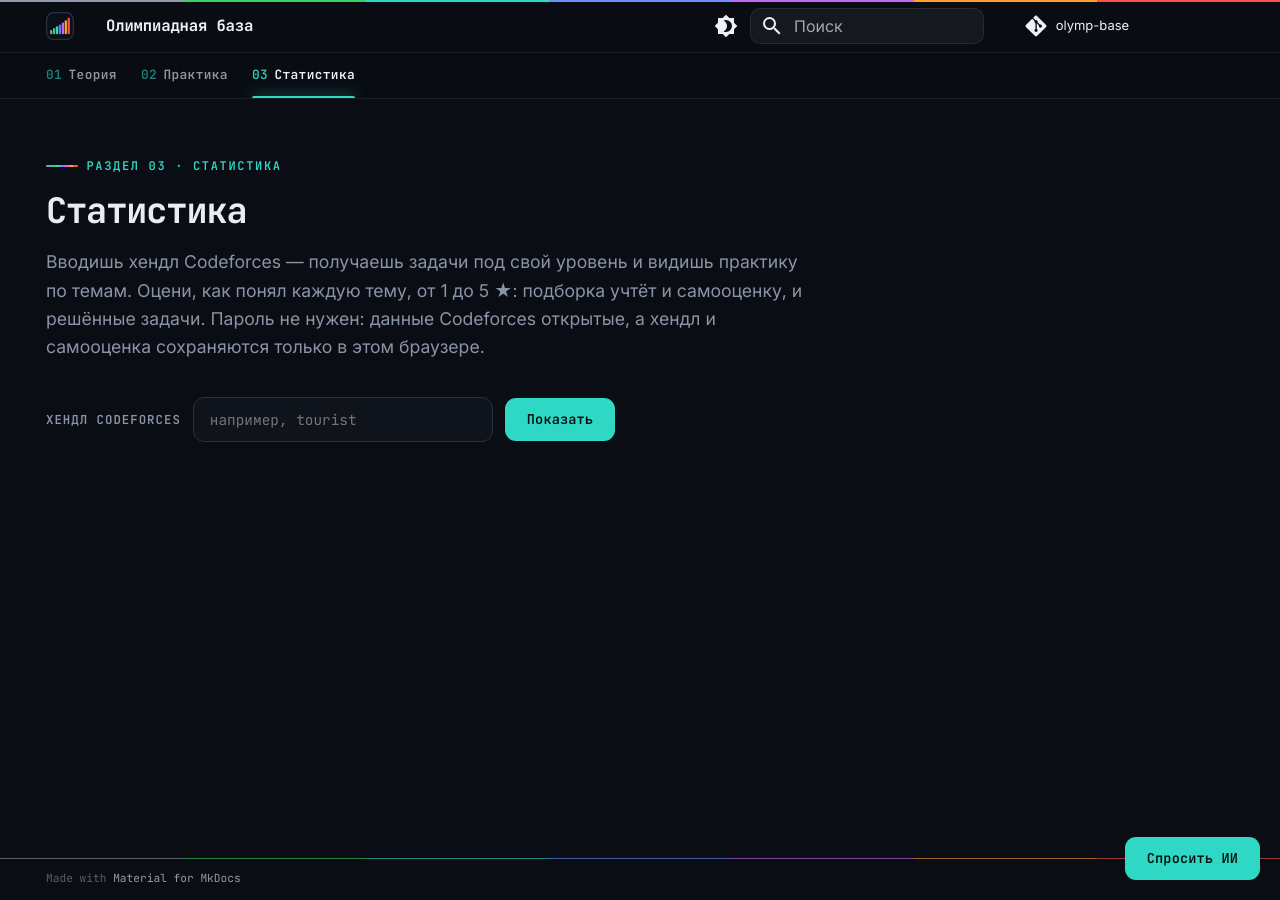
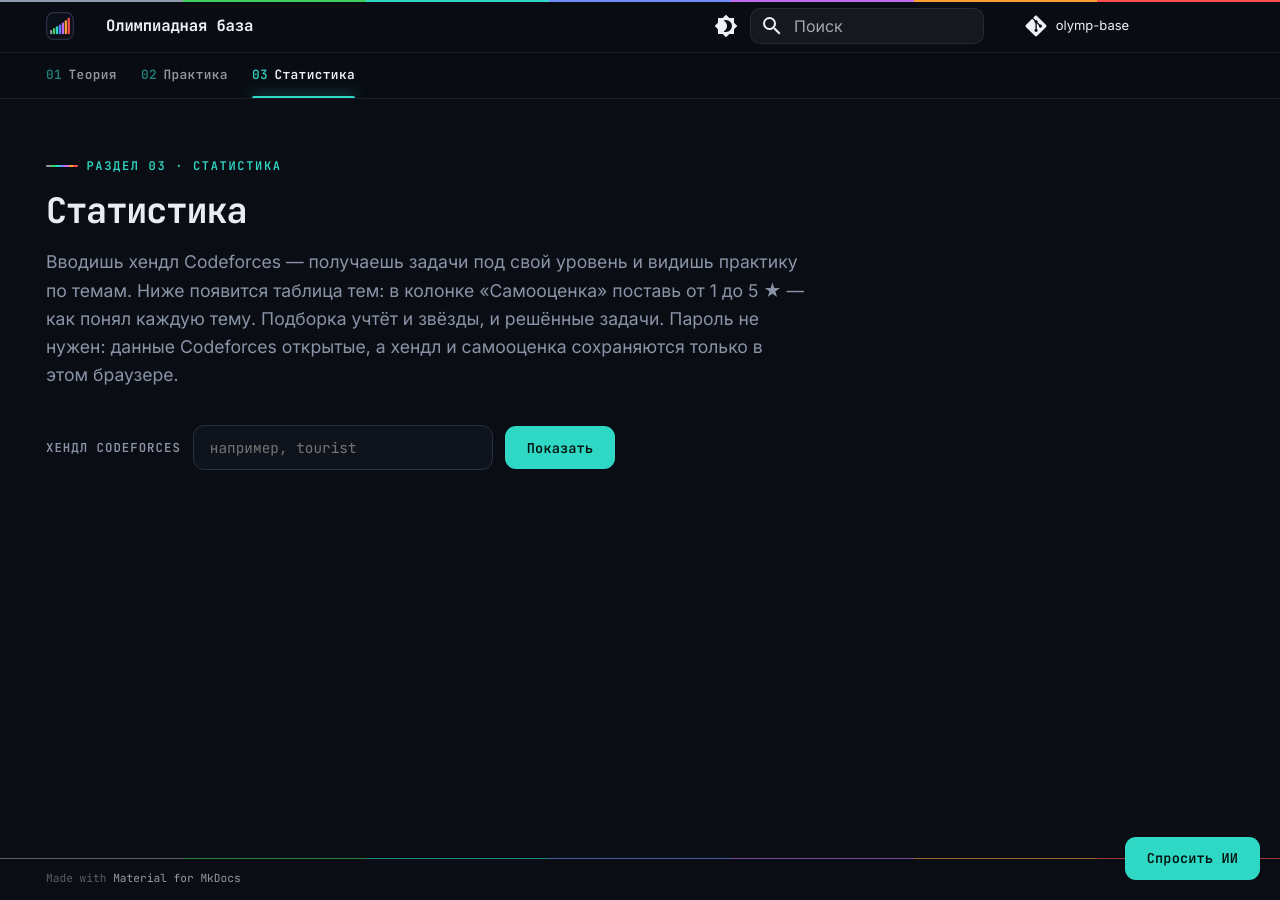
Before and after one commit to kuraguga4-hue/olymp-base, an MkDocs documentation site: the page built from docs/me.md, in a window 1280 px wide. Built offline with MkDocs 1.6.1 and Material for MkDocs 9.7.7, drawn with Linux system fonts in a browser that asks for light colours; comment, search, counter and statistics services are not loaded.

Commit message:
статистика: заметно, где ставить звёзды — подсказка над таблицей и в «Что дальше», пояснение свёрнуто
Agent: claude-opus-5-5

```diff
--- a/docs/js/progress.js
+++ b/docs/js/progress.js
@@ -639,7 +639,9 @@
         el("details", {}, el("summary", {}, "Как подбираются задачи"),
           el("p", {}, "Берём текущий рейтинг и сложность последних 30 уникальных решённых задач. Недавняя практика может сдвинуть ориентир на 100 пунктов; без рейтинга опираемся на решения. Для первого старта — 800–1000."),
           el("p", {}, "Предлагаем нерешённые задачи в этом диапазоне. Темы идут по очереди: сначала те, что ты оценил на 1–2 ★ (для них — самая простая задача диапазона), потом новые темы без практики, потом понятые темы, где мало решённых задач. Темы на 4–5 ★, где и по задачам CF «уверенно», — в последнюю очередь. Внутри очереди раньше идут темы с меньшей практикой на твоём уровне."))),
-      !hasCatalog && el("p", { class: "ob-note" }, "Общий каталог сейчас недоступен. Подбираем задачи из подборок сайта; статистика и отметки работают."),
+      !ratings.size && el("p", {}, el("strong", {}, "Оцени темы звёздами"), " в таблице ", el("a", { href: "#ob-topics" }, "«Темы»"),
+        " ниже — подборка учтёт, как ты понял каждую тему."),
+      !hasCatalog && el("p", { class: "ob-note" }, "Общий каталог сейчас недоступен. Подбираем задачи из подборок сайта; статистика и самооценка работают."),
       next.length
         ? el("div", { class: "grid" }, next)
         : el("p", {}, "Подходящих нерешённых задач в этом диапазоне пока нет. Открой подборку нужной темы ниже."),
@@ -717,19 +719,21 @@
     });
     return el(
       "section",
-      {},
+      { id: "ob-topics" },
       el("h2", {}, "Темы"),
       el("p", {}, count),
-      el(
-        "p",
-        { class: "ob-note" },
-        `Оцени, как понял каждую тему: 1 ★ — не понял, 3 ★ — понял основное, 5 ★ — могу объяснить другому. Повторное нажатие на ту же звезду снимает оценку. Самооценка не добавляет решённых задач, но меняет «Что дальше». Практика на CF: «начал» — 1–2 задачи, «в процессе» — 3–4 или почти все ниже ориентира, «уверенно» — 5 и больше, из них хотя бы 2 сложностью от ${training.low}. Практика считается по всей полученной истории Codeforces: по тегам и задачам подборки, включая Gym. Для тем без CF-тега считаем только подборку. Решения Gym засчитываются, если Codeforces вернул их в истории; оценки ИИ не заменяют официальный рейтинг решений. Общие теги дают приблизительное соответствие: например, задача с тегом trees не обязательно требует LCA.`,
-      ),
+      el("p", {}, el("strong", {}, "Поставь звёзды в колонке «Самооценка»"),
+        ": 1 ★ — не понял, 3 ★ — понял основное, 5 ★ — могу объяснить другому. Повторное нажатие на ту же звезду снимает оценку. «Что дальше» сразу учтёт оценку; решённых задач она не добавляет."),
       savedMessage,
       el("div", { class: "ob-topics-scroll", tabindex: "0", role: "region", "aria-label": "Прогресс по темам" }, el(
         "table", {},
         el("thead", {}, el("tr", {}, ["Тема", "Самооценка", "Практика на CF", "Материалы"].map((h) => el("th", {}, h)))),
         el("tbody", {}, body),
+      )),
+      el("details", {}, el("summary", {}, "Как считается «Практика на CF»"), el(
+        "p",
+        { class: "ob-note" },
+        `«Начал» — 1–2 решённые задачи по теме, «в процессе» — 3–4 или почти все ниже ориентира, «уверенно» — 5 и больше, из них хотя бы 2 сложностью от ${training.low}. Практика считается по всей полученной истории Codeforces: по тегам и задачам подборки, включая Gym. Для тем без CF-тега считаем только подборку. Решения Gym засчитываются, если Codeforces вернул их в истории; оценки ИИ не заменяют официальный рейтинг решений. Общие теги дают приблизительное соответствие: например, задача с тегом trees не обязательно требует LCA.`,
       )),
     );
   }
--- a/docs/me.md
+++ b/docs/me.md
@@ -9,7 +9,7 @@
 
 # Статистика
 
-Вводишь хендл Codeforces — получаешь задачи под свой уровень и видишь практику по темам. Оцени, как понял каждую тему, от 1 до 5 ★: подборка учтёт и самооценку, и решённые задачи. Пароль не нужен: данные Codeforces открытые, а хендл и самооценка сохраняются только в этом браузере.
+Вводишь хендл Codeforces — получаешь задачи под свой уровень и видишь практику по темам. Ниже появится таблица тем: в колонке «Самооценка» поставь от 1 до 5 ★ — как понял каждую тему. Подборка учтёт и звёзды, и решённые задачи. Пароль не нужен: данные Codeforces открытые, а хендл и самооценка сохраняются только в этом браузере.
 {: .ob-lead }
 
 <div id="cf-progress">
```
